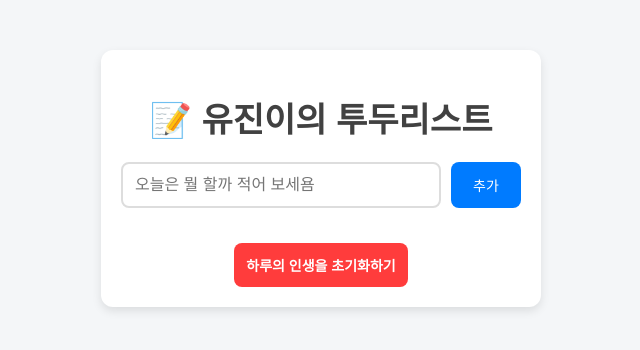
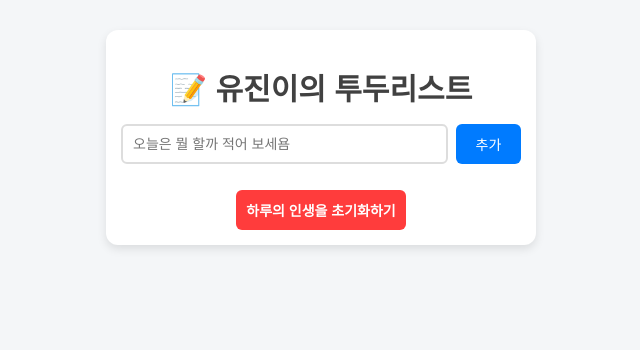
Before and after one commit to logan980102/PostgreSQL-todo, a Flask app: page / in a window 1280 px wide. Shown: the top 350 px of the page, without its empty margins (319-959 px from the left). Run offline with Flask 3, Linux system fonts and the light colour scheme; data that the repository does not hold is empty; some libraries are stand-ins or nearby versions.

Commit message:
css수정

```diff
--- a/static/styles.css
+++ b/static/styles.css
@@ -11,9 +11,9 @@ body {
 .container {
   width: 90%;
   max-width: 400px;
-  margin: 50px auto;
+  margin: 30px auto; /* 간격 조정 */
   background: white;
-  padding: 20px;
+  padding: 15px; /* 패딩 줄이기 */
   border-radius: 12px;
   box-shadow: 0 4px 10px rgba(0, 0, 0, 0.1);
 }
@@ -21,31 +21,31 @@ body {
 /* 제목 스타일 - 더 크고 강조된 스타일 */
 h1 {
   color: #414141;
-  font-size: 34px; /* 제목 크기 증가 */
-  margin-bottom: 20px;
+  font-size: 30px; /* 제목 크기 감소 */
+  margin-bottom: 15px;
   font-weight: bold;
 }
 
 /* 입력 영역 */
 .input-area {
   display: flex;
-  gap: 10px;
-  margin-bottom: 20px;
+  gap: 8px;
+  margin-bottom: 15px;
 }
 
 input {
   flex: 1;
-  padding: 12px;
+  padding: 10px; /* 패딩 줄이기 */
   border: 2px solid #ddd;
-  border-radius: 8px;
-  font-size: 16px;
+  border-radius: 6px;
+  font-size: 14px;
 }
 
 /* 버튼 기본 스타일 */
 button {
-  padding: 12px;
+  padding: 10px;
   border: none;
-  border-radius: 8px;
+  border-radius: 6px;
   color: white;
   font-size: 14px;
   cursor: pointer;
@@ -54,7 +54,7 @@ button {
 /* 추가 버튼 */
 #add-btn {
   background-color: #007bff;
-  width: 70px;
+  width: 65px;
 }
 
 #add-btn:hover {
@@ -137,8 +137,8 @@ li.done {
 
 /* 전체 삭제 버튼 */
 .reset {
-  margin-top: 15px;
-  background: #ff3c3c; /* 더 부드러운 노란색으로 변경 */
+  margin-top: 10px; /* 간격 조정 */
+  background: #ff3c3c;
   color: white;
   font-weight: bold;
 }
```
Also changed, not shown: other parts of static/styles.css (+13 -13 lines).
